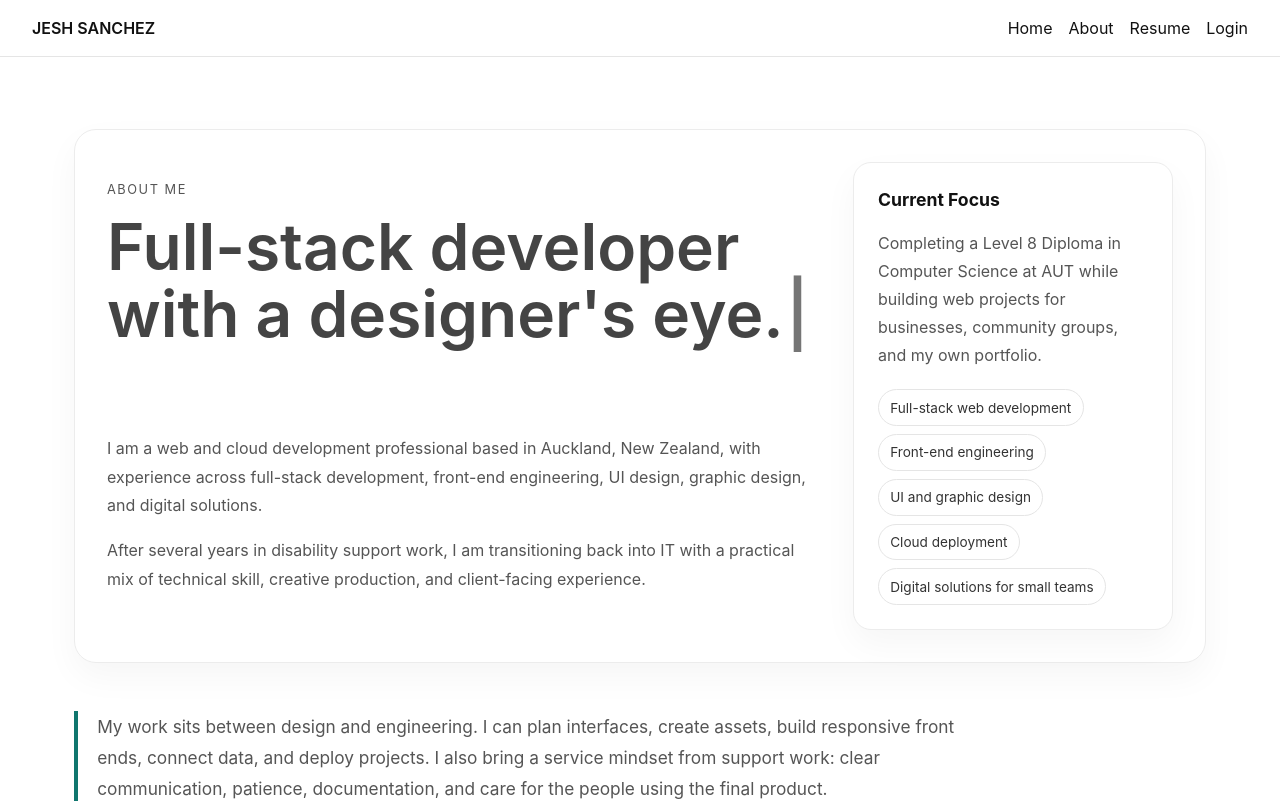
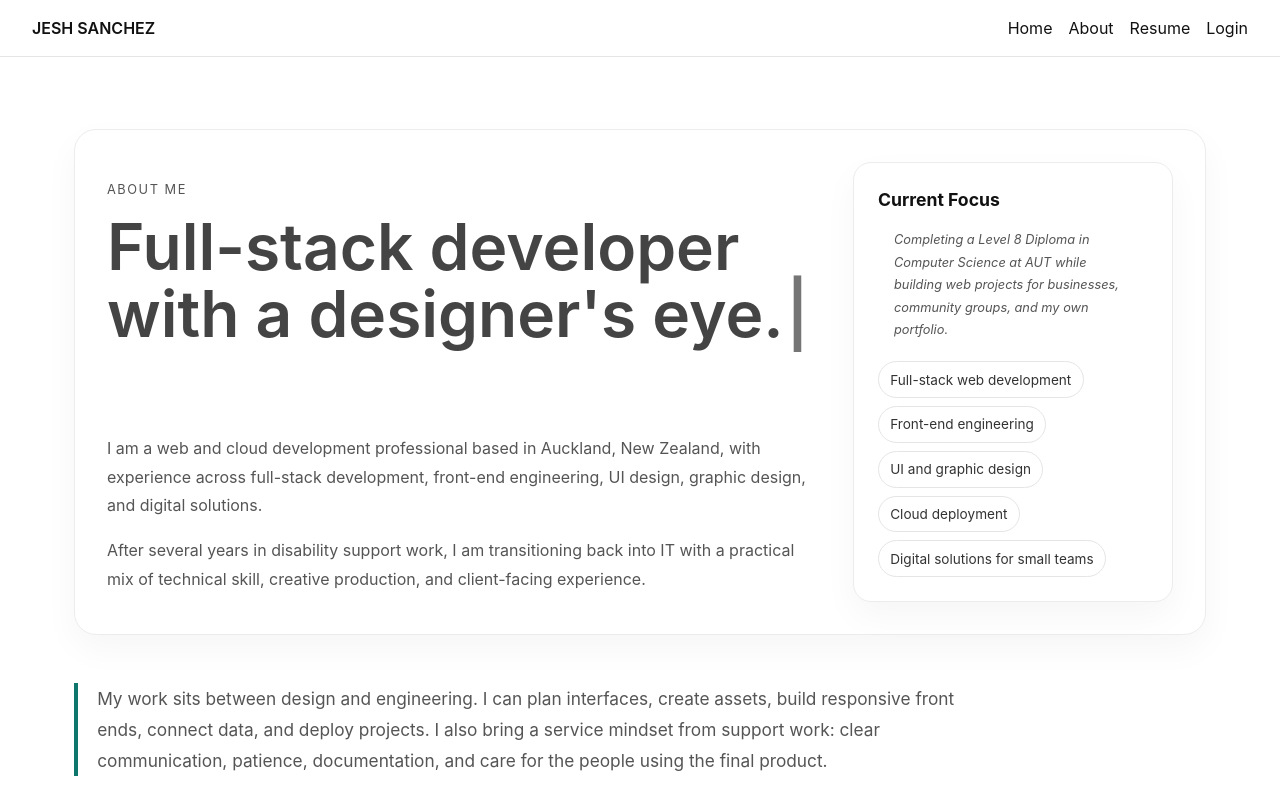
Before and after one commit to jeshurunjet/gallery-portfolio, a React (Vite) app in the folder frontend/: page /about in a window 1280 px wide. Shown: the top 801 px of the page. Built offline with nearby package versions, Linux system fonts and the light colour scheme; no server answers.

Commit message:
fixed about page focus

```diff
--- a/frontend/src/index.css
+++ b/frontend/src/index.css
@@ -2720,6 +2720,9 @@ main {
 .about-career-note p {
   color: #555;
   line-height: 1.75;
+  font-size: 0.8rem;
+  padding: 0 1rem;
+  font-style: italic;
 }
 
 .about-mini-list {
```
